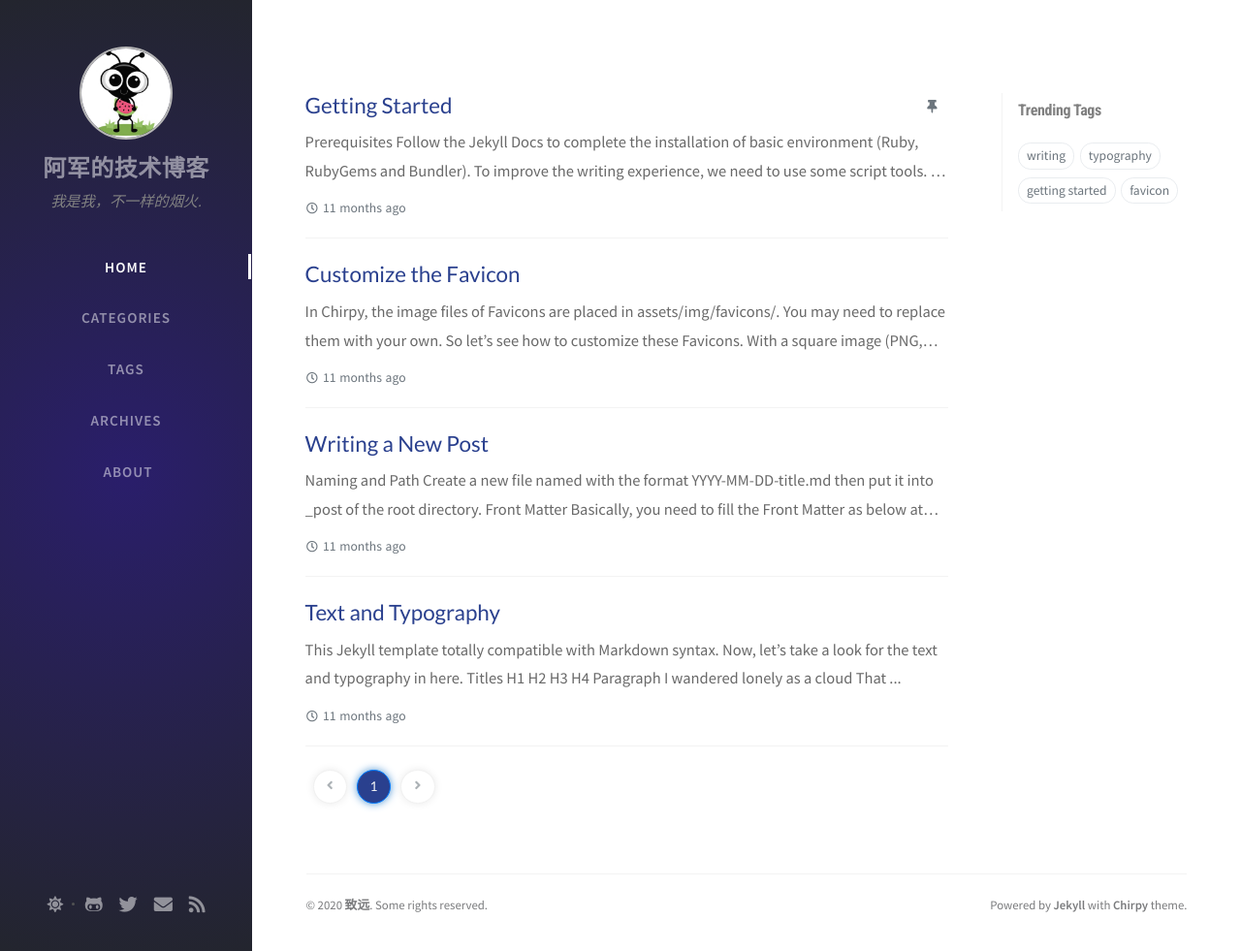
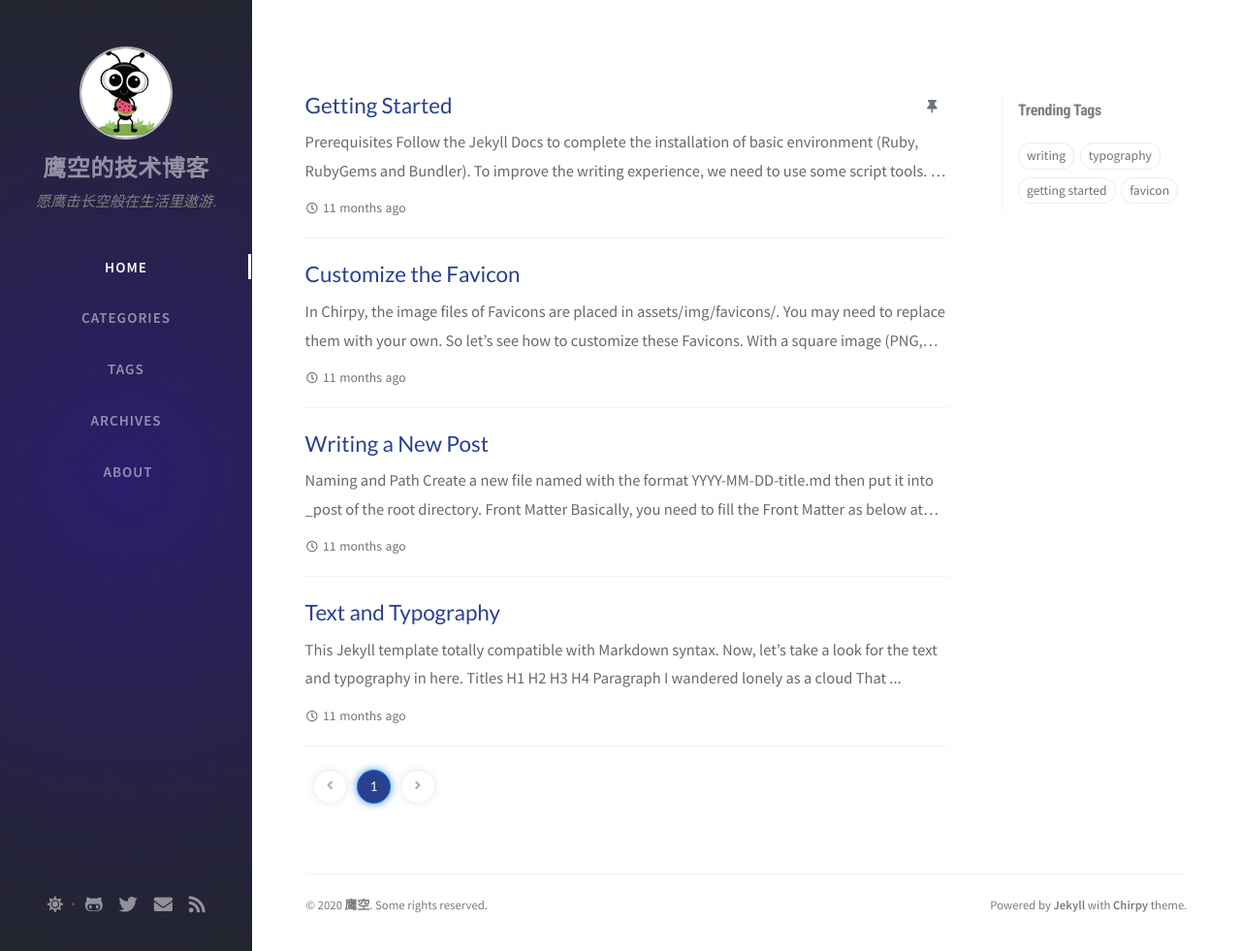
Before and after one commit to helloworld28/helloworld28.github.io, a Jekyll site: the page built from index.html, in a window 1280 px wide and 981 px high. Shown: the whole window at 97% size. Built offline with Jekyll 4.4.1, drawn with Linux system fonts in a browser that asks for light colours; nearby versions of some CDN libraries; the list of posts is cut into pages by our own code; comment, search, counter and statistics services are not loaded.

Commit message:
modify site title

```diff
--- a/_config.yml
+++ b/_config.yml
@@ -8,9 +8,9 @@
 # jekyll-seo-tag settings › https://github.com/jekyll/jekyll-seo-tag/blob/master/docs/usage.md
 #--------------------------
 
-title: 阿军的技术博客                          # the main title
+title: 鹰空的技术博客                         # the main title
 
-tagline: 我是我，不一样的烟火.  # it will display as the sub-title
+tagline: 愿鹰击长空般在生活里遨游.  # it will display as the sub-title
 
 description: >-                        # used by seo meta and the atom feed
  这个我的个人博客，我会在上面分享自己的技术笔记.
@@ -18,7 +18,7 @@ description: >-                        # used by seo meta and the atom feed
 # Replace with the website url, e.g. 'https://username.github.io'
 url: 'https://hellworld28.github.io'
 
-author: 致远                  # change to your full name
+author: 鹰空                  # change to your full name
 
 avatar: /assets/img/sample/avatar.jpg   # support internet resources
 
@@ -29,7 +29,7 @@ twitter:
   username: twitter_username            # change to your twitter username
 
 social:
-  name: 致远                  # it will shows as the copyright owner in Footer
+  name: 鹰空                  # it will shows as the copyright owner in Footer
   email: example@doamin.com             # change to your email address
   links:
     # The first element serves as the copyright owner's link
```
